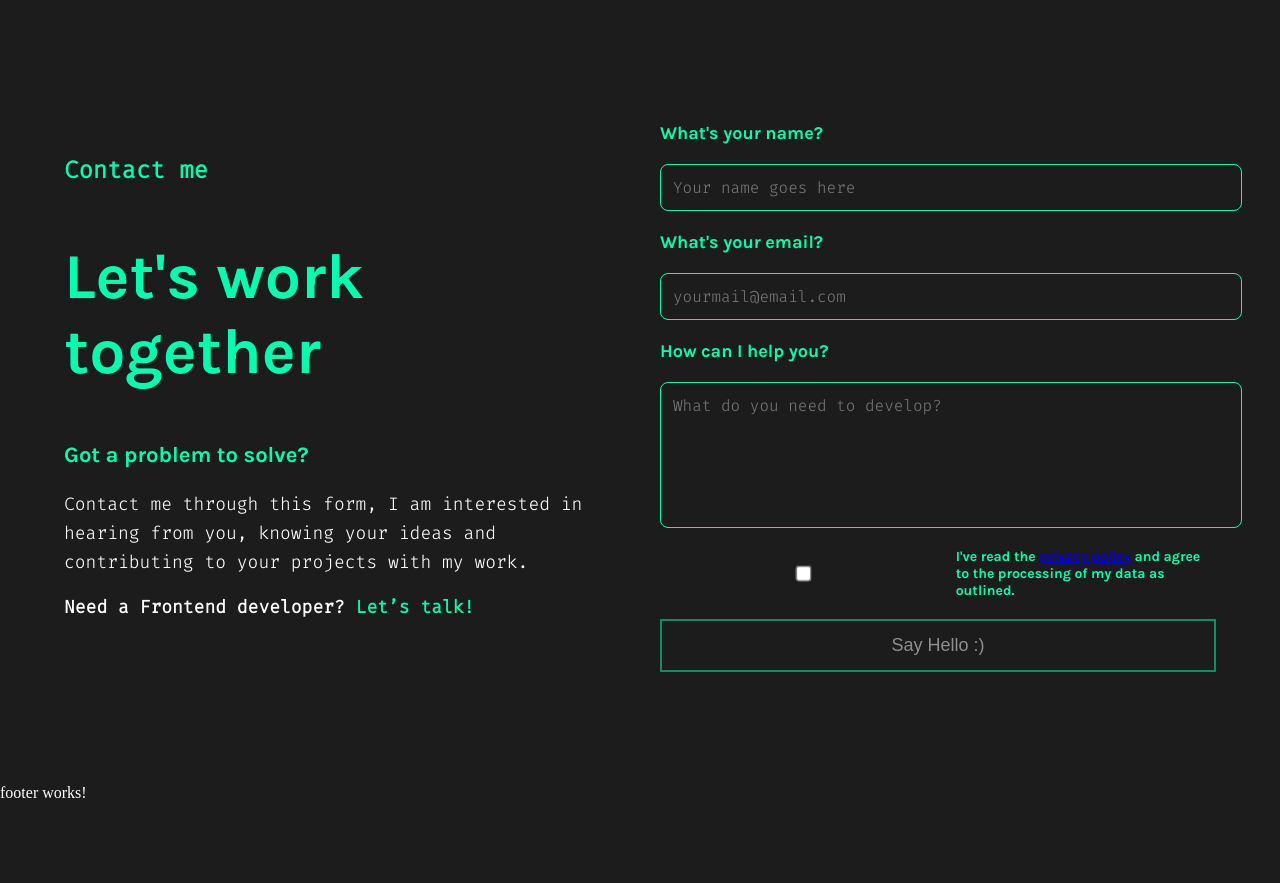
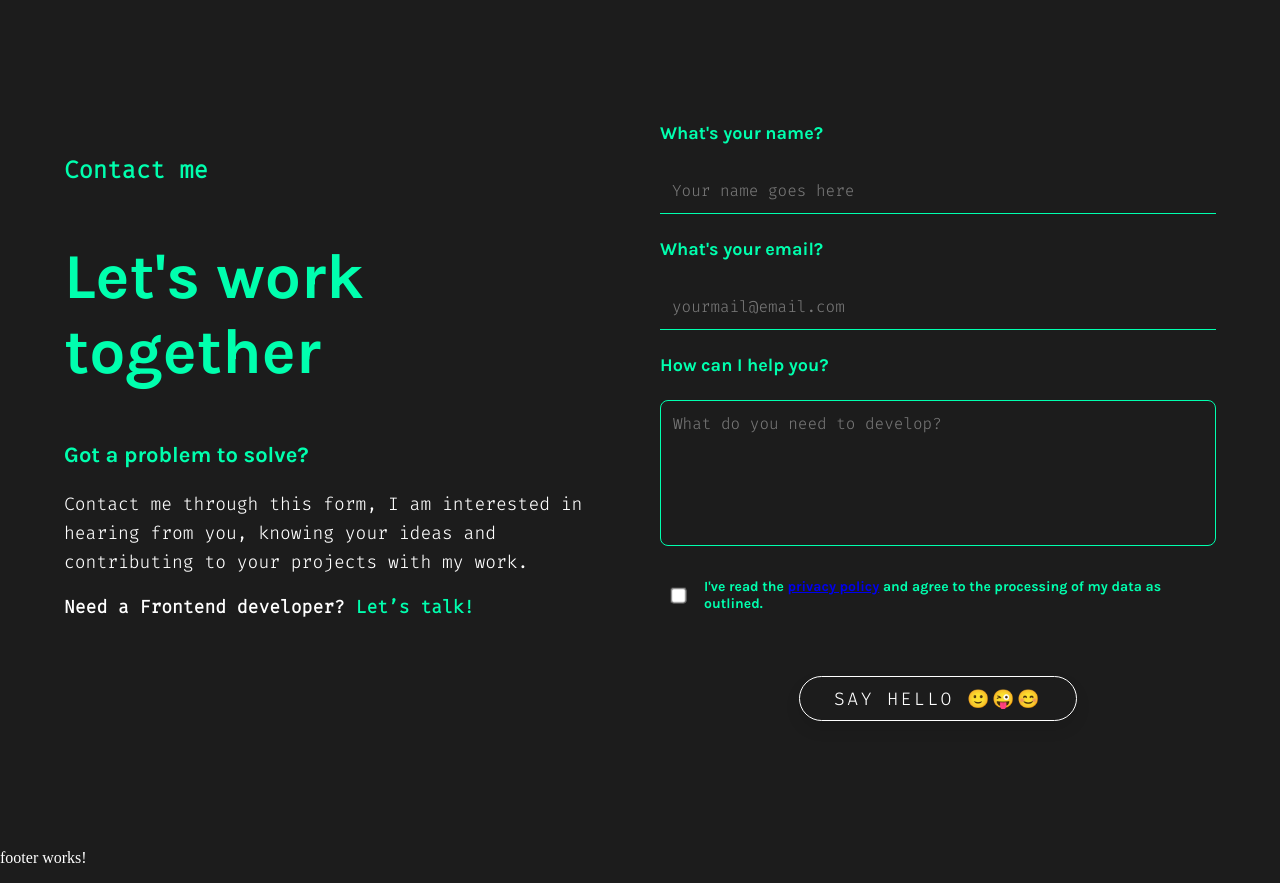
Before and after one commit to Metafeller/portfolio, an Angular app: page / in a window 1280 px wide. Shown: the part 8120-9003 px from the top of the page. Before the commit the page ends 8938 px from the top, so only its background shows below. Built offline with nearby package versions, Linux system fonts and the light colour scheme.

Commit message:
update contact.component.scss
Ich passe das Design der Figma-Vorlage an.

```diff
--- a/src/app/contact/contact.component.html
+++ b/src/app/contact/contact.component.html
@@ -33,7 +33,10 @@
                 <label for="privacy">I've read the <a href="/privacy-policy" class="accent-text">privacy policy</a> and agree to the processing of my data as outlined.</label>
                 </div>
 
-                <button type="submit" class="default-button" disabled>Say Hello :)</button>
+                <!-- Button Component -->
+                <app-button type="button" buttonClass="default-button">
+                    Say Hello <span id="emoji">🙂😜😊</span>
+                </app-button>
             </form>
         </div>
     </div>
--- a/src/app/contact/contact.component.scss
+++ b/src/app/contact/contact.component.scss
@@ -66,7 +66,7 @@
         form {
         display: flex;
         flex-direction: column;
-        gap: 20px;
+        gap: 24px;
 
         label {
             font-size: 18px;
@@ -77,26 +77,33 @@
 
             input,
             textarea {
-                width: 100%;
+                // width: 100%;
                 padding: 12px;
                 font-size: 16px;
-                border: 1px solid var(--accent-color);
+                // border: 1px solid var(--accent-color);
+                border: 1px var(--accent-color);
                 background: transparent;
                 color: white;
                 outline: none;
-                border-radius: 8px;
+                // border-radius: 8px;
                 font-family: var(--font-family-second);
+                border-bottom-style: solid; // Neu hinzugefügt wegen Figma
             }
 
             textarea {
                 resize: none;
                 height: 120px;
+                border: 1px solid var(--accent-color);
+                border-radius: 8px;
             }
 
             .checkbox-container {
                 display: flex;
                 align-items: center;
-                gap: 10px;
+                justify-content: space-between;
+                color: white;
+                padding: 8px;
+                gap: 16px;
 
                 input {
                 transform: scale(1.2);
@@ -107,26 +114,26 @@
                 }
             }
 
-            .default-button {
-                width: 100%;
-                padding: 14px;
-                font-size: 18px;
-                border: 2px solid var(--accent-color);
-                background: transparent;
-                color: white;
-                cursor: not-allowed;
-                transition: 0.3s;
+            // .default-button {
+            //     width: 100%;
+            //     padding: 14px;
+            //     font-size: 18px;
+            //     border: 2px solid var(--accent-color);
+            //     background: transparent;
+            //     color: white;
+            //     cursor: not-allowed;
+            //     transition: 0.3s;
 
-                &:hover {
-                background: var(--accent-color);
-                color: black;
-                }
+            //     &:hover {
+            //     background: var(--accent-color);
+            //     color: black;
+            //     }
 
-                &:disabled {
-                opacity: 0.5;
-                cursor: not-allowed;
-                }
-            }
+            //     &:disabled {
+            //     opacity: 0.5;
+            //     cursor: not-allowed;
+            //     }
+            // }
         }
     }
 }
--- a/src/app/contact/contact.component.ts
+++ b/src/app/contact/contact.component.ts
@@ -1,10 +1,11 @@
 import { CommonModule } from '@angular/common';
 import { Component } from '@angular/core';
+import { ButtonComponent } from '../shared/button/button.component';
 
 @Component({
   selector: 'app-contact',
   standalone: true,
-  imports: [CommonModule],
+  imports: [CommonModule, ButtonComponent],
   templateUrl: './contact.component.html',
   styleUrl: './contact.component.scss'
 })
```
